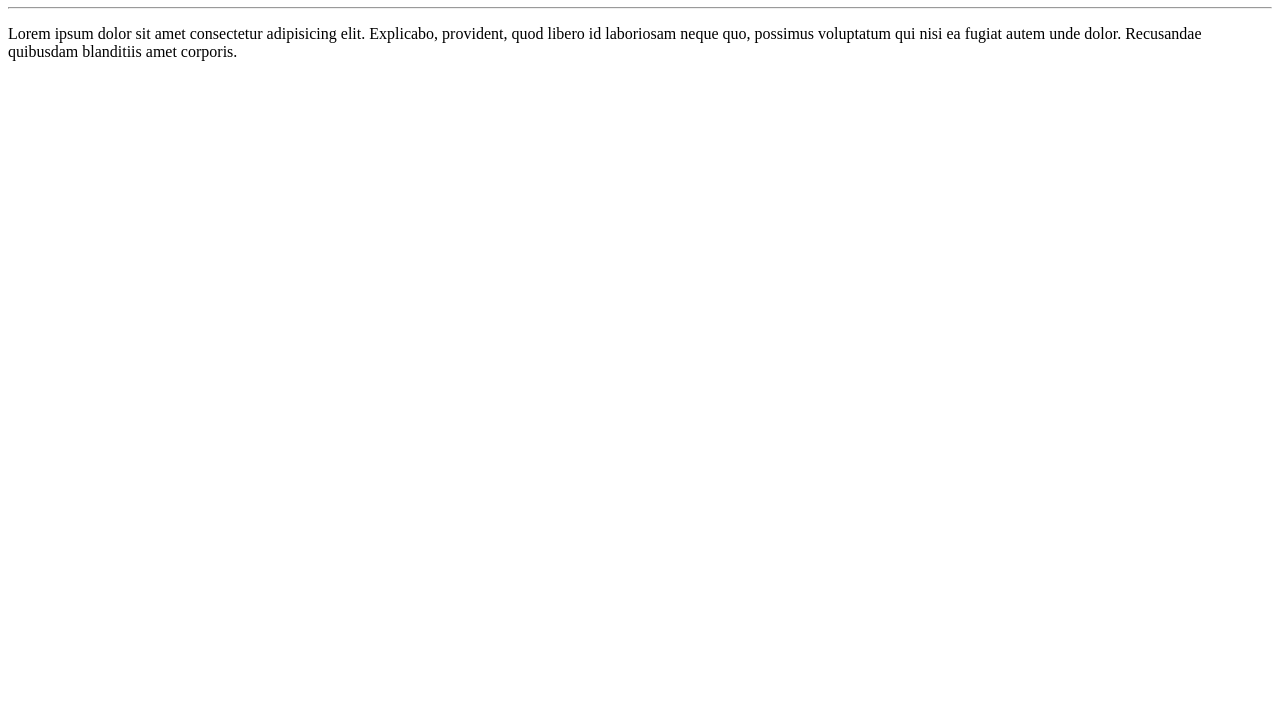
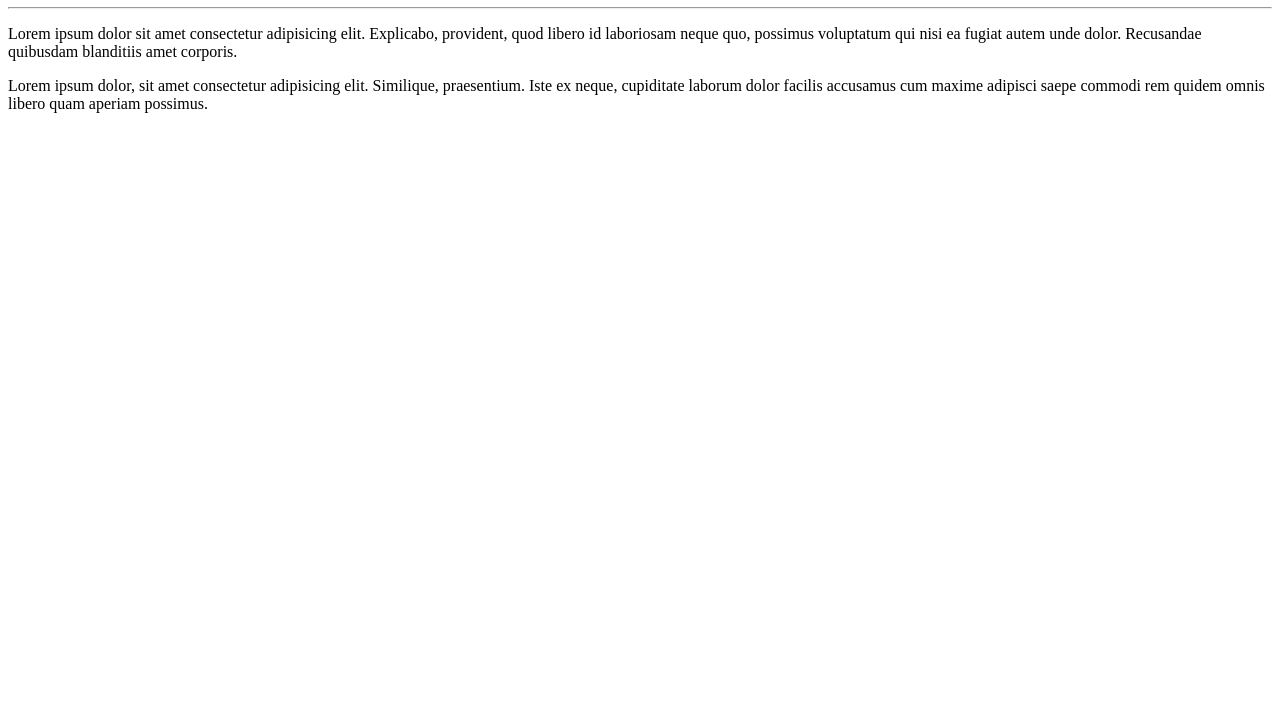
Before and after one commit to brunovaladao/Ola-Mundo, a plain HTML site: page site-exemplo/index.html in a window 1280 px wide. Shown: the part 73-800 px from the top of the page. Drawn offline with Linux system fonts and the light colour scheme.

Commit message:
adicionei um paragrafo

```diff
--- a/site-exemplo/index.html
+++ b/site-exemplo/index.html
@@ -10,5 +10,6 @@
     <h1>Olá, Mundo!</h1>
     <hr>
     <p>Lorem ipsum dolor sit amet consectetur adipisicing elit. Explicabo, provident, quod libero id laboriosam neque quo, possimus voluptatum qui nisi ea fugiat autem unde dolor. Recusandae quibusdam blanditiis amet corporis.</p>
+    <p>Lorem ipsum dolor, sit amet consectetur adipisicing elit. Similique, praesentium. Iste ex neque, cupiditate laborum dolor facilis accusamus cum maxime adipisci saepe commodi rem quidem omnis libero quam aperiam possimus.</p>
 </body>
 </html>
```
